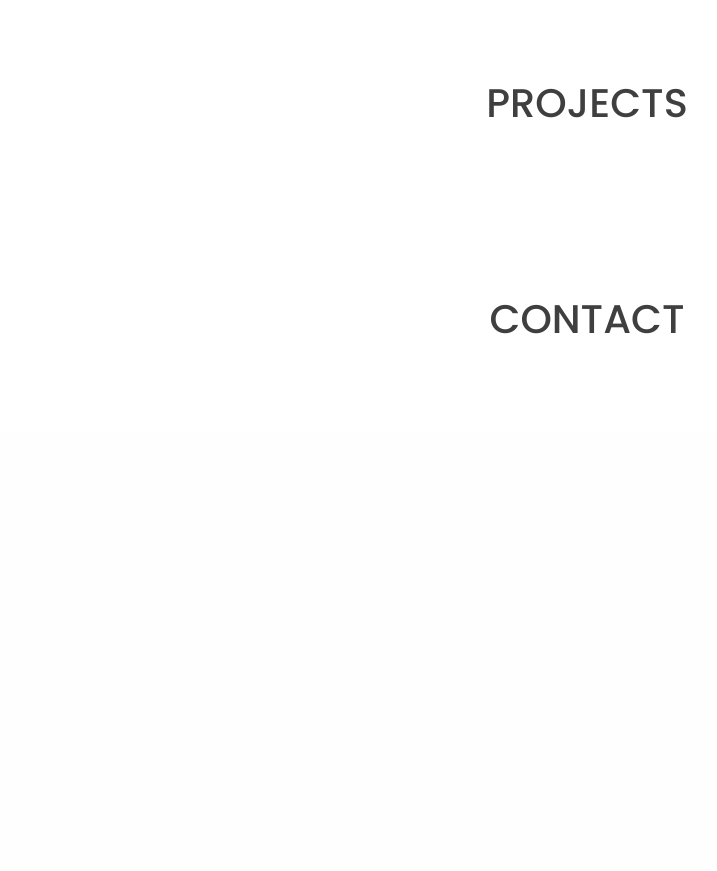
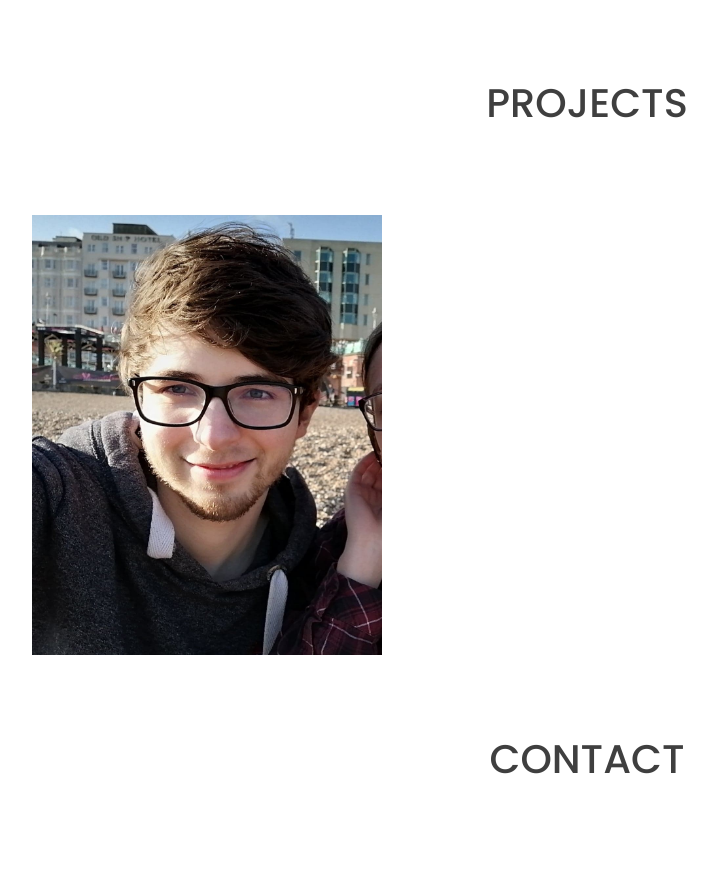
Before and after one commit to DanielJMaia/myportfoliosite, a Django app: page / in a window 1280 px wide. Shown: the part 1799-2670 px from the top of the page, without its empty margins (53-770 px from the left). Before the commit the page ends 2133 px from the top, so only its background shows below. Run offline with Django 3.2, Linux system fonts and the light colour scheme; some libraries are stand-ins or nearby versions.

Commit message:
fixed overflow issue

```diff
--- a/home/templates/home/index.html
+++ b/home/templates/home/index.html
@@ -55,7 +55,7 @@
     <div class="container mx-auto">
         <div class="row">
             <div class="col-sm-12 col-lg-5">
-                <img class="w-100" src="{% static 'img/pp.jpg'%}">
+                <img class="w-100" src="{% static 'img/pp.jpg'%}" alt="Daniel Photo">
             </div>
             <div class="col-sm-12 col-lg-7">
                 <div class="bar-colour">
@@ -69,19 +69,29 @@
 
 <!-- Projects Section -->
 <section id="projects">
+    <div class="container">
         <div class="row header-row">
             <div class="col">
                 <h1 class="section-header">PROJECTS</h1>
+            </div>
+        </div>
+        <div class="row">
+            <div class="col-sm-12 col-md-6 col-lg-4">
+                <img src="{% static 'img/pp.jpg'%}" alt="Project Image" class="project-images w-100">
+            </div>
         </div>
     </div>
 </section>
 
 <!-- Contact Me Section -->
 <section id="contact">
+    <div class="container">
         <div class="row header-row">
             <div class="col">
                 <h1 class="section-header">CONTACT</h1>
             </div>
         </div>
+    </div>
+
 </section>
 {% endblock %}
```
Lines whose indentation alone changed are shown as unchanged.
